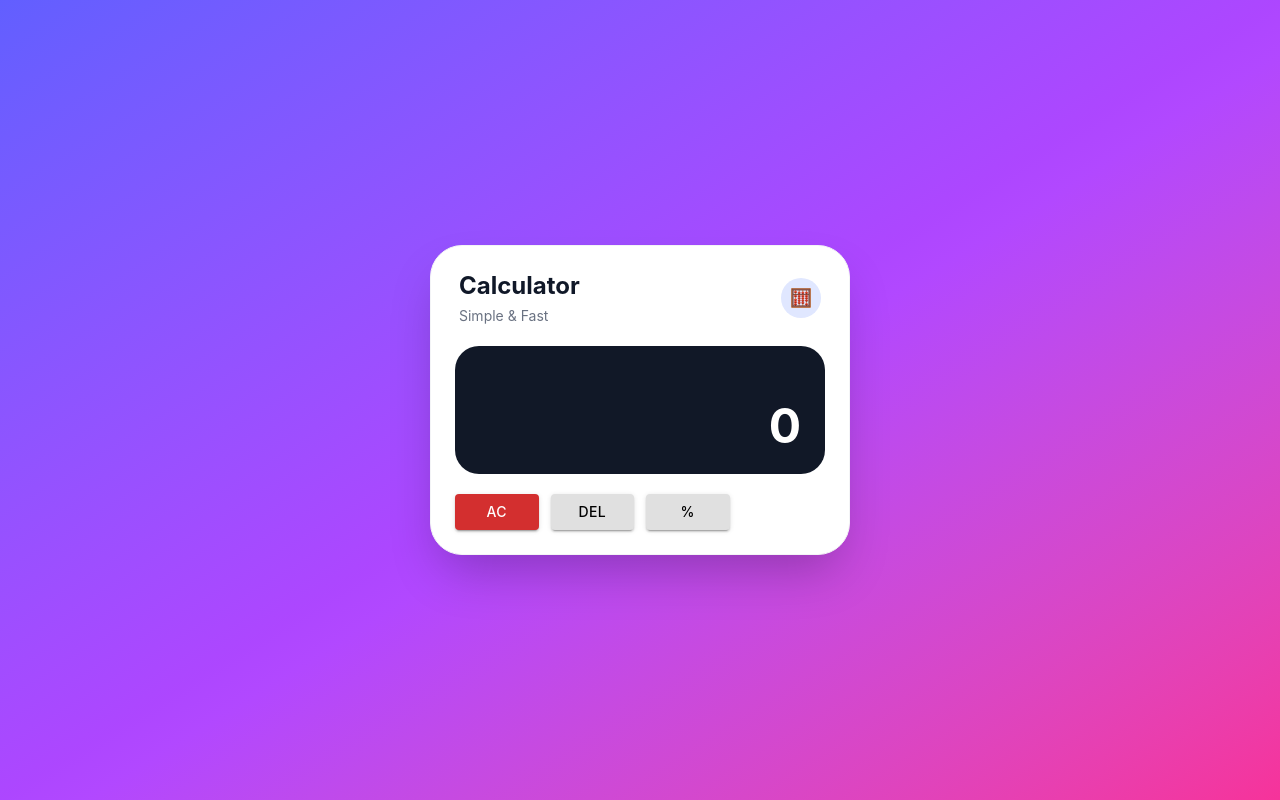
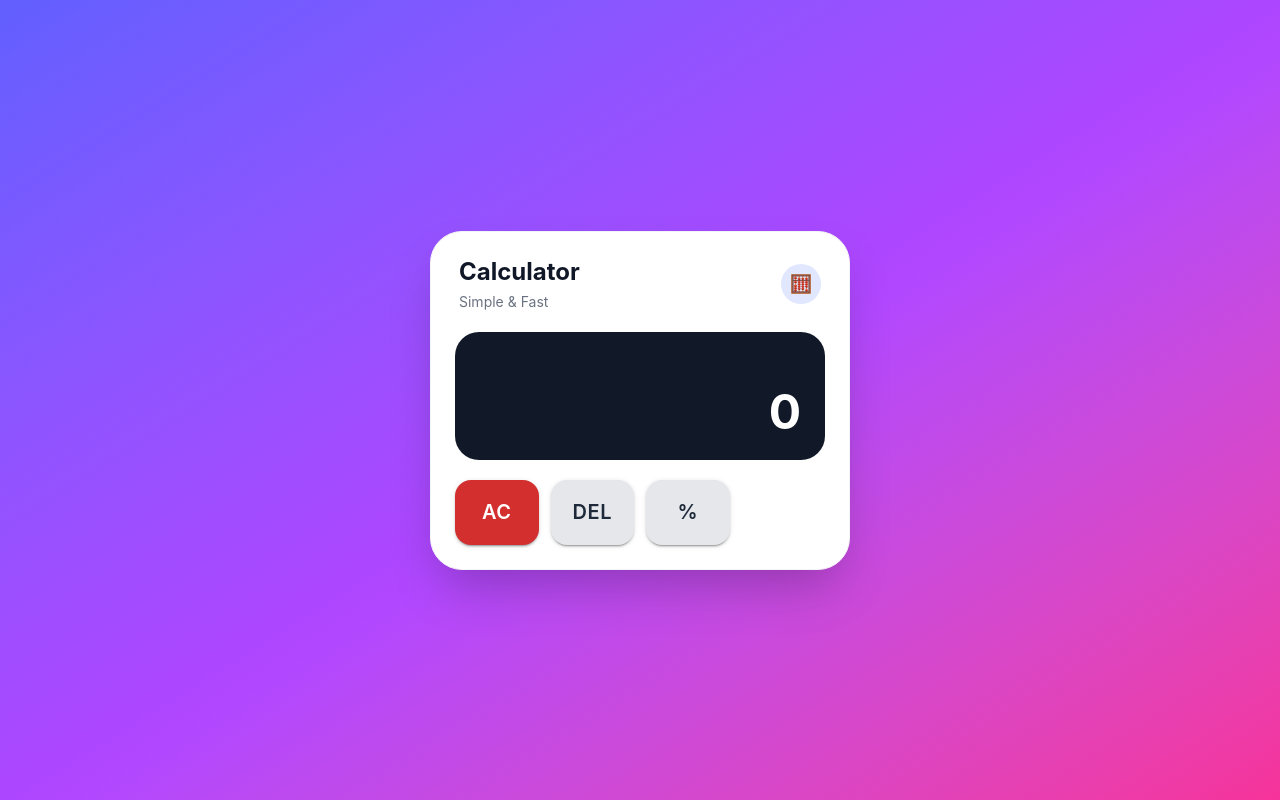
Before and after one commit to deep-coder1/Calculator-App, a React (Vite) app: page / in a window 1280 px wide. Built offline with nearby package versions, Linux system fonts and the light colour scheme.

Commit message:
Add css class in Calculator button comp

```diff
--- a/src/components/CalculatorButton.jsx
+++ b/src/components/CalculatorButton.jsx
@@ -12,7 +12,18 @@ const CalculatorButton = ({
       variant={variant}
       color={color}
       onClick={onClick}
-
+      className={`
+        !min-h-[60px]
+        sm:!min-h-[65px]
+        !rounded-2xl
+        !text-lg
+        sm:!text-xl
+        !font-semibold
+        transition-all
+        duration-200
+        active:scale-95
+        ${className}
+      `}
     >
       {children}
     </Button>
```
